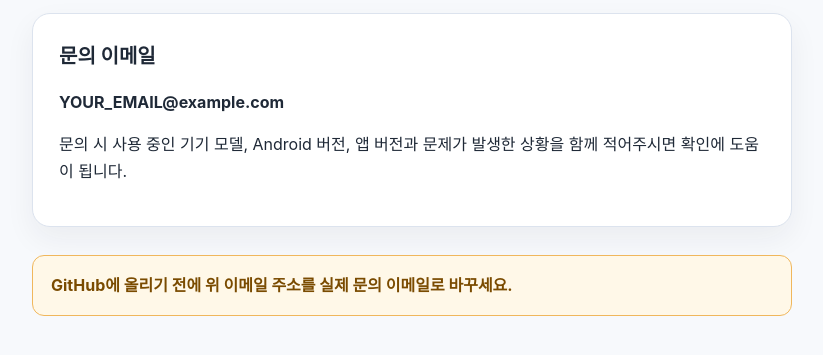
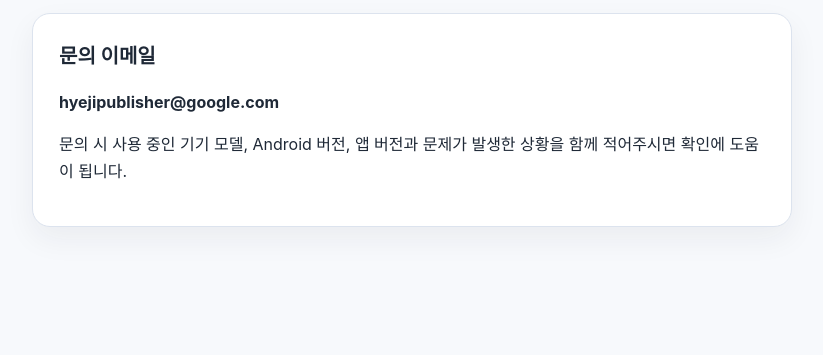
Before and after one commit to hyejipublisher-hub/hyejipublisher-hub.github.io, a plain HTML site: page support.html in a window 1280 px wide. Shown: the part 199-554 px from the top of the page, without its empty margins (228-1051 px from the left). Drawn offline with Linux system fonts and the light colour scheme.

Commit message:
update Email

```diff
--- a/support.html
+++ b/support.html
@@ -18,16 +18,14 @@
 
     <section class="card">
       <h2>문의 이메일</h2>
-      <p><strong>YOUR_EMAIL@example.com</strong></p>
+      <p><strong>hyejipublisher@google.com</strong></p>
       <p>
         문의 시 사용 중인 기기 모델, Android 버전, 앱 버전과 문제가 발생한 상황을 함께 적어주시면
         확인에 도움이 됩니다.
       </p>
     </section>
 
-    <div class="notice">
-      GitHub에 올리기 전에 위 이메일 주소를 실제 문의 이메일로 바꾸세요.
-    </div>
+
   </main>
 </body>
 </html>
```
